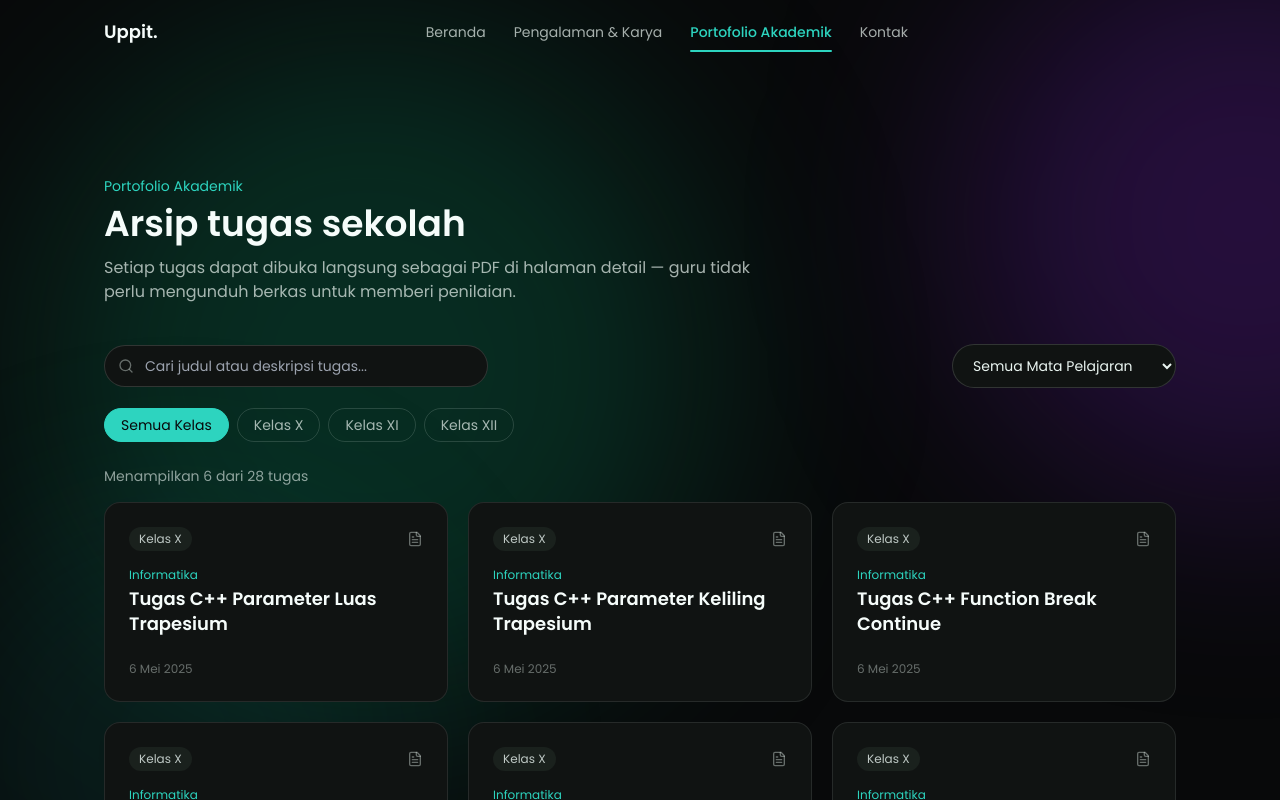
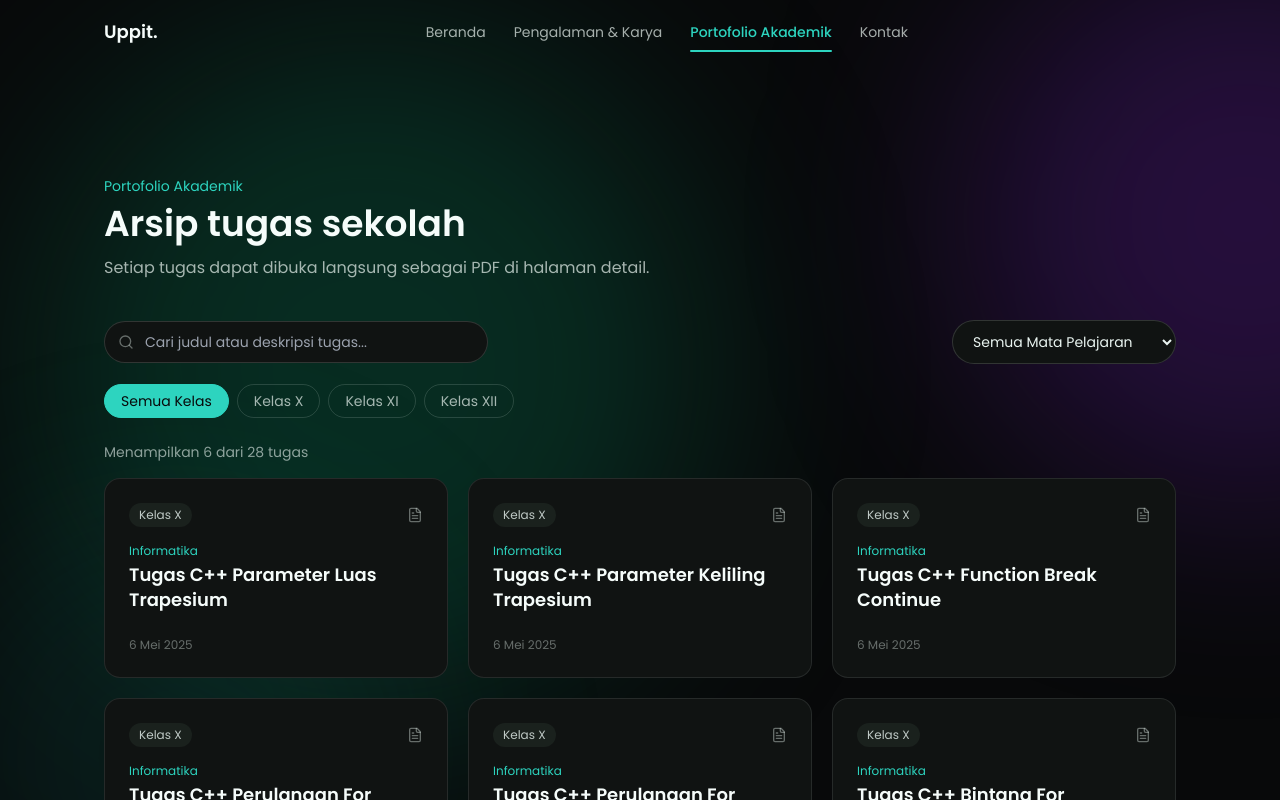
Before and after one commit to uuppiitt/portofolio-akademik-smada, a Next.js app: page /tugas in a window 1280 px wide. Shown: the top 800 px of the page. Built offline with nearby package versions, Linux system fonts and the light colour scheme.

Commit message:
Update page.tsx

```diff
--- a/src/app/tugas/page.tsx
+++ b/src/app/tugas/page.tsx
@@ -16,7 +16,7 @@ export default function TasksPage() {
           <SectionHeading
             kicker="Portofolio Akademik"
             title="Arsip tugas sekolah"
-            description="Setiap tugas dapat dibuka langsung sebagai PDF di halaman detail — guru tidak perlu mengunduh berkas untuk memberi penilaian."
+            description="Setiap tugas dapat dibuka langsung sebagai PDF di halaman detail."
           />
         </Reveal>
 
```
